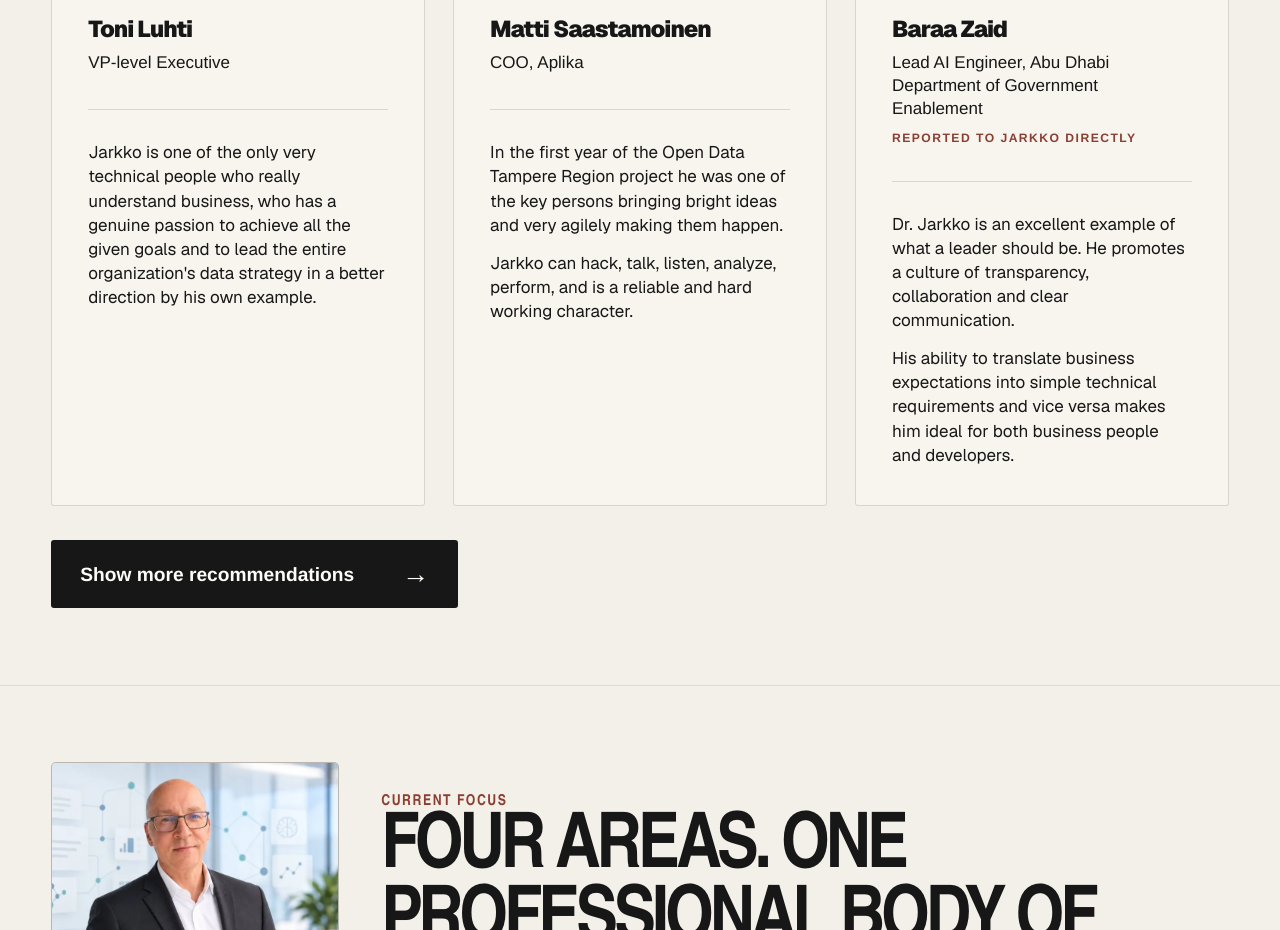
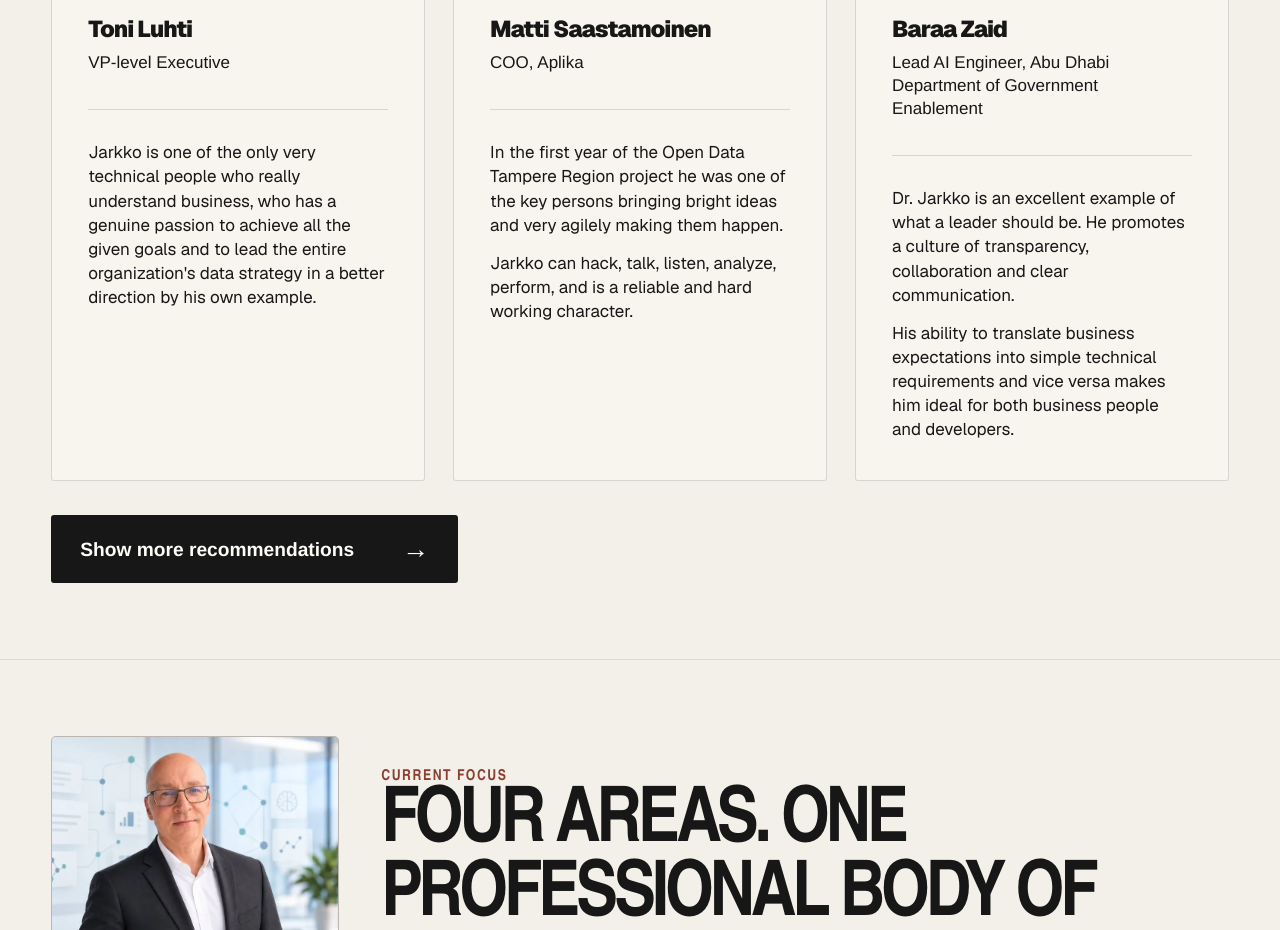
Before and after one commit to kyyberi/jarkko, a Next.js app: page / in a window 1280 px wide. Shown: the part 3800-4730 px from the top of the page. Built offline with nearby package versions, Linux system fonts and the light colour scheme.

Commit message:
Remove reported label from homepage testimonials

```diff
--- a/app/page.tsx
+++ b/app/page.tsx
@@ -75,7 +75,7 @@ const testimonials = [
   {
     name: "Baraa Zaid",
     role: "Lead AI Engineer, Abu Dhabi Department of Government Enablement",
-    relationship: "Reported to Jarkko directly",
+    relationship: "",
     quotes: [
       "Dr. Jarkko is an excellent example of what a leader should be. He promotes a culture of transparency, collaboration and clear communication.",
       "His ability to translate business expectations into simple technical requirements and vice versa makes him ideal for both business people and developers.",
```
